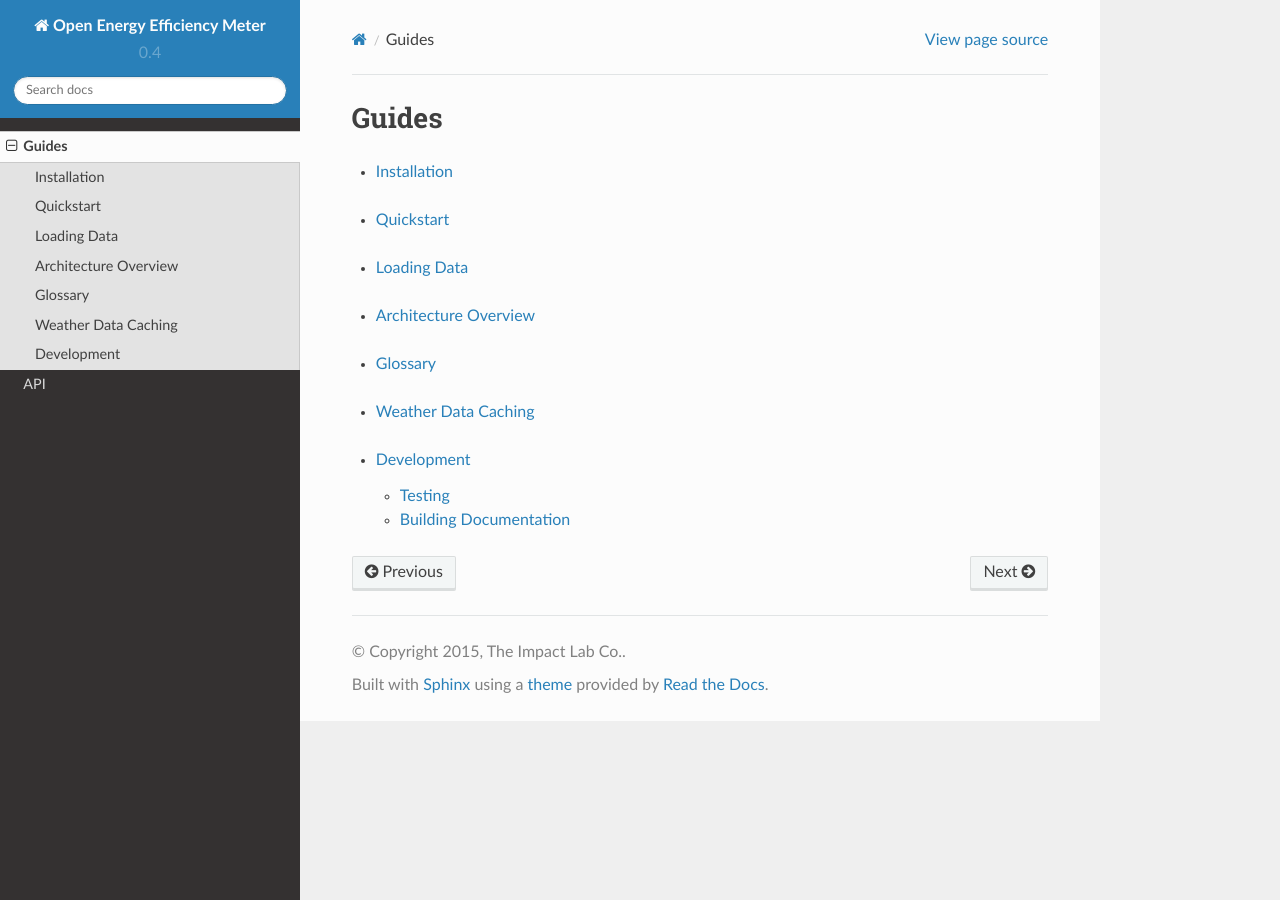
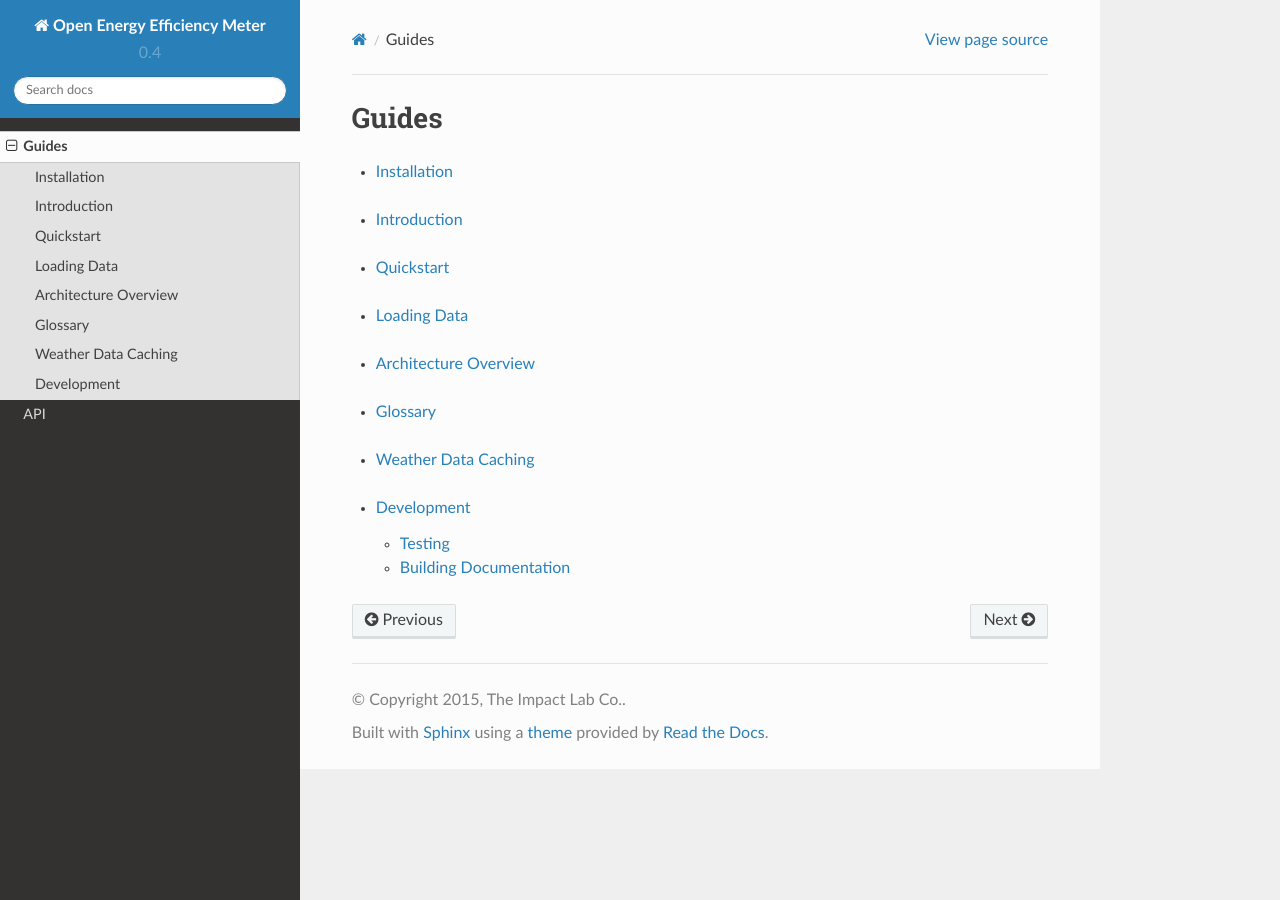
Before and after one commit to openeemeter/eemeter, a Sphinx documentation site: the page built from docs/guides.rst, in a window 1280 px wide. Built offline with Sphinx 7.4.7 and the Read the Docs theme 2.0.0, drawn with Linux system fonts in a browser that asks for light colours.

Commit message:
Add introduction

```diff
--- a/docs/guides.rst
+++ b/docs/guides.rst
@@ -5,6 +5,11 @@ Guides
    :maxdepth: 2
 
    installation
+
+.. toctree::
+   :maxdepth: 2
+
+   introduction
 
 .. toctree::
    :maxdepth: 2
--- /dev/null
+++ b/docs/introduction.rst
@@ -0,0 +1,2 @@
+Introduction
+------------
```
